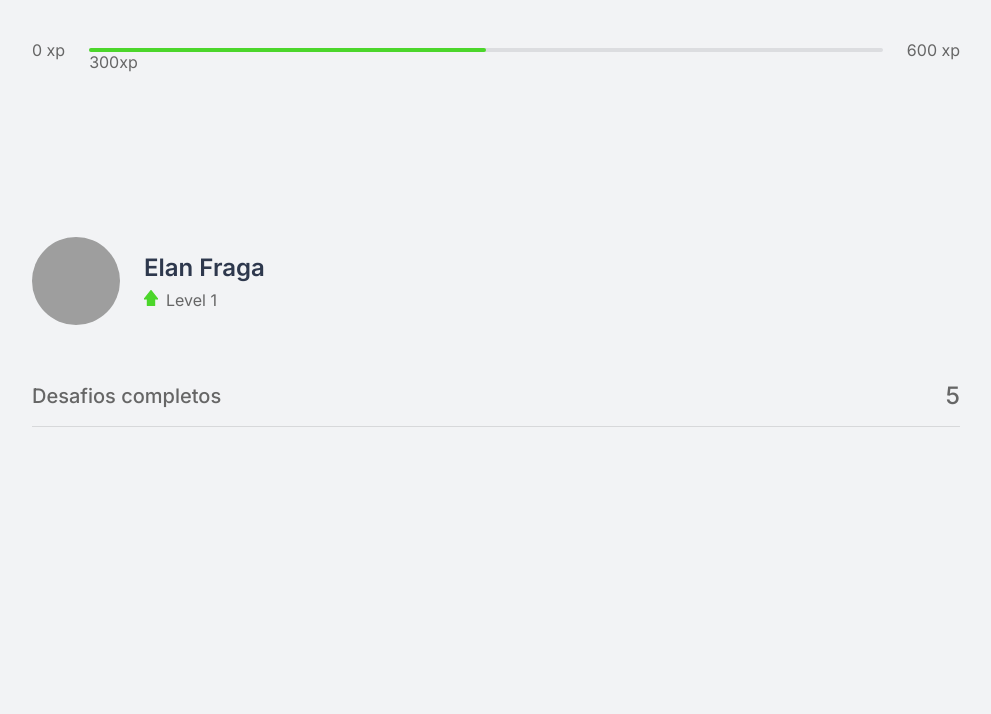
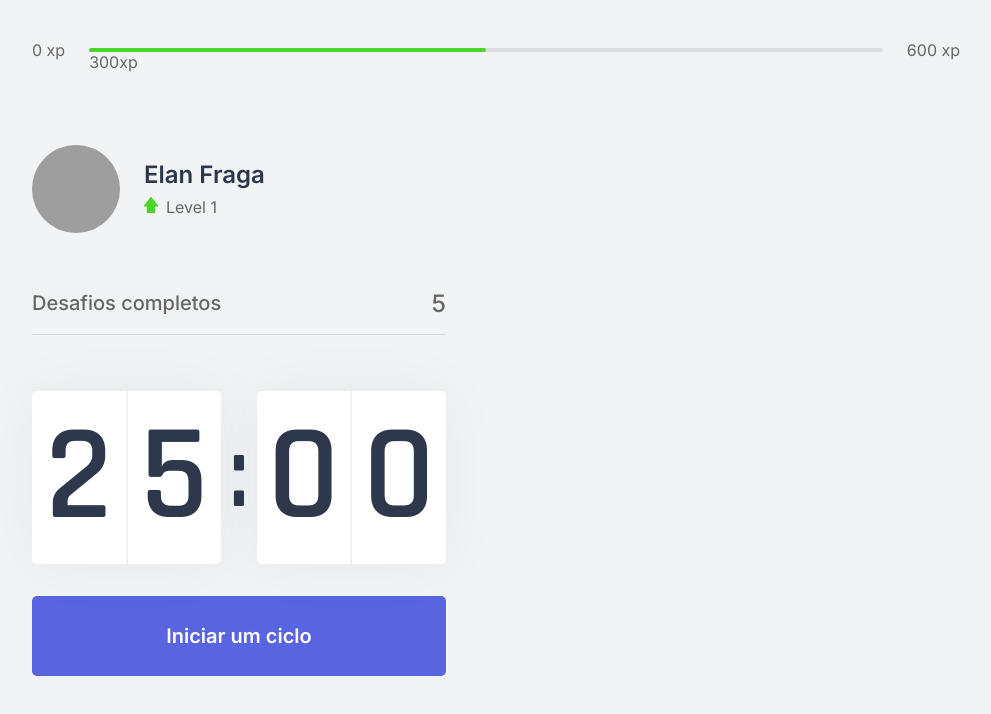
Before and after one commit to elanfraga/moveit-nlw4, a Next.js app: page / in a window 1280 px wide. Shown: the top 714 px of the page, without its empty margins (144-1135 px from the left). Built offline with nearby package versions, Linux system fonts and the light colour scheme; grey boxes are pictures that could not be loaded.

Commit message:
component countdown

```diff
--- /dev/null
+++ b/src/components/Countdown.tsx
@@ -0,0 +1,23 @@
+import styles from '../styles/components/Countdown.module.css';
+
+export function Countdown () {
+  return (
+    <div>
+      <div className={styles.countdownContainer}>
+        <div>
+          <span>2</span>
+          <span>5</span>
+        </div>
+        <span>:</span>
+        <div>
+          <span>0</span>
+          <span>0</span>
+        </div>
+      </div>
+
+      <button type='button' className={styles.countdownButton}>
+        Iniciar um ciclo
+      </button>
+    </div>
+  );
+}
--- a/src/pages/_document.tsx
+++ b/src/pages/_document.tsx
@@ -6,6 +6,8 @@
     return (
       <Html>
         <Head>
+          <link rel="shortcut icon" href="favicon.png" type="image/png"/>
+
           <link rel="preconnect" href="https://fonts.gstatic.com" />
           <link href="https://fonts.googleapis.com/css2?family=Inter:wght@400;500;600&family=Rajdhani:wght@600&display=swap" rel="stylesheet" />
         </Head>
--- a/src/pages/index.tsx
+++ b/src/pages/index.tsx
@@ -1,18 +1,26 @@
 import { CompletedChallenges } from '../components/CompletedChallenges';
+import { Countdown } from '../components/Countdown';
 import ExperienceBar from '../components/ExperienceBar';
 import { Profile } from '../components/Profile';
+
+import Head from 'next/head';
 
 import styles from '../styles/pages/Home.module.css';
 
 export default function Home() {
   return (
     <div className={styles.container}>
+      <Head>
+        <title>Início | move.it</title>
+      </Head>
+
       <ExperienceBar />
 
       <section>
         <div>
           <Profile />
           <CompletedChallenges />
+          <Countdown />
         </div>
 
         <div>
--- /dev/null
+++ b/src/styles/components/Countdown.module.css
@@ -0,0 +1,64 @@
+.countdownContainer {
+  display: flex;
+  align-items: center;
+  font-family: Rajdhani;
+  font-weight: 600;
+  color: var(--title);
+}
+
+.countdownContainer > div {
+  flex: 1;
+
+  display: flex;
+  align-items: center;
+  justify-content: space-evenly;
+
+  background: var(--white);
+  box-shadow: 0 0 60px rgba(0, 0, 0, 0.05);
+  border-radius: 5px;
+  font-size: 8.5rem;
+  text-align: center;
+}
+
+.countdownContainer > div span {
+  flex: 1;
+}
+
+.countdownContainer > div span:first-child {
+  border-right: 1px solid #f0f1f3;
+}
+
+.countdownContainer > div span:last-child {
+  border-left: 1px solid #f0f1f3;
+}
+
+.countdownContainer > span {
+  font-size: 6.25rem;
+  margin: 0 0.5rem;
+}
+
+.countdownButton {
+  width: 100%;
+  height: 5rem;
+
+  margin-top: 2rem;
+
+  display: flex;
+  align-items: center;
+  justify-content: center;
+
+  border: 0;
+  border-radius: 5px;
+
+  background: var(--blue);
+  color: var(--white);
+
+  font-size: 1.25rem;
+  font-weight: 600;
+
+  transition: background-color 0.2s;
+}
+
+.countdownButton:hover {
+  background: var(--blue-dark);
+}
--- a/src/styles/pages/Home.module.css
+++ b/src/styles/pages/Home.module.css
@@ -8,11 +8,11 @@
   flex-direction: column;
 }
 
-.container  section {
+.container section {
   flex: 1;
 
   display: grid;
-  grid-template-columns: 1rf 1rf;
+  grid-template-columns: 1fr 1fr;
   gap: 6.25rem;
   align-content: center;
 }
```
Lines whose indentation alone changed are shown as unchanged.
